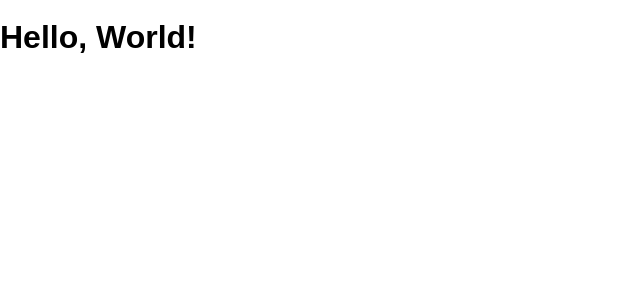
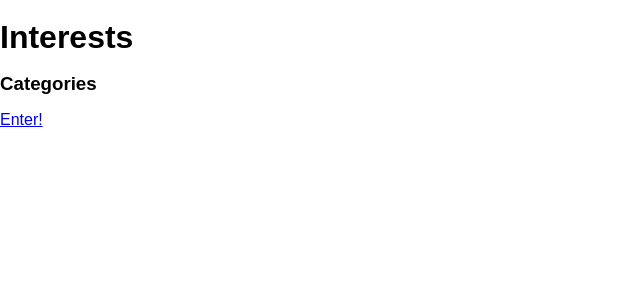
Before and after one commit to GarrettAnderson/photo-gallery, a React (Create React App) app: page / in a window 1280 px wide. Shown: the top 300 px of the page, without its empty margins (0-640 px from the left). Built offline with nearby package versions, Linux system fonts and the light colour scheme; the HTML template or start-up script is replaced by a standard one.

Commit message:
getting started to refactor

```diff
--- a/package.json
+++ b/package.json
@@ -25,6 +25,7 @@
     "json": "^9.0.6",
     "react": "^16.8.3",
     "react-dom": "^16.8.3",
+    "react-router-dom": "^4.3.1",
     "react-scripts": "^2.1.5"
   }
 }
--- a/src/App.js
+++ b/src/App.js
@@ -1,9 +1,23 @@
 import React, { Component } from 'react'
 import HelloWorld from './components/HelloWorld'
+import { BrowserRouter as Router, Switch, Route } from 'react-router-dom'
+import CategoryList from './pages/CategoryList'
+import PhotoList from './pages/PhotoList'
+import PhotoDetail from './pages/PhotoDetail'
 
 class App extends Component {
   render() {
-    return <HelloWorld />
+    return (
+      <div>
+        <Router>
+          <Switch>
+            <Route exact path="/" component={CategoryList} />
+            <Route exact path="/pandas" component={PhotoList} />
+            <Route exact path="/pandas/:id" component={PhotoDetail} />
+          </Switch>
+        </Router>
+      </div>
+    )
   }
 }
 
--- /dev/null
+++ b/src/pages/CategoryList.js
@@ -0,0 +1,16 @@
+import React, { Component } from 'react'
+import { Link } from 'react-router-dom'
+
+class CategoryList extends Component {
+  render() {
+    return (
+      <div>
+        <h1>Interests</h1>
+        <h3>Categories</h3>
+        <Link to="/pandas">Enter!</Link>
+      </div>
+    )
+  }
+}
+
+export default CategoryList
--- /dev/null
+++ b/src/pages/PhotoDetail.js
@@ -0,0 +1,25 @@
+import React, { Component } from 'react'
+import data from '../data/categories.json'
+
+class PhotoDetail extends Component {
+  render() {
+    let imageObject = Object.keys(data)
+    let image = data.photos.pandas(this.props.match.params.i)
+    console.log(image)
+    return (
+      // create variable to store the data - Object.keys(data)
+      // persist appropriate data for image selected from photo list
+      // dynamically show Image, Title of Image, and Description
+      <main>
+        <figure>
+          <img alt="panda-image" src={this.props.src} />
+          <figcaption>
+            <h1>{image.title}</h1>
+          </figcaption>
+        </figure>
+      </main>
+    )
+  }
+}
+
+export default PhotoDetail
--- /dev/null
+++ b/src/pages/PhotoList.js
@@ -0,0 +1,29 @@
+import React, { Component } from 'react'
+import { Link } from 'react-router-dom'
+import data from '../data/categories.json'
+import PhotoDetail from '../pages/PhotoDetail'
+
+class PhotoList extends Component {
+  state = {
+    photos: []
+  }
+
+  render() {
+    console.log(data)
+    let categories = Object.keys(data)
+    console.log(categories)
+    return (
+      <main>
+        {data.pandas.photos.map((photo, i) => {
+          return (
+            <Link key={i} to={'./pandas' + i}>
+              <img src={photo.imageURL} title={photo.title} />
+            </Link>
+          )
+        })}
+      </main>
+    )
+  }
+}
+
+export default PhotoList
```
Also changed, not shown: 1 other file (tests, documents, lock files or other folders).
